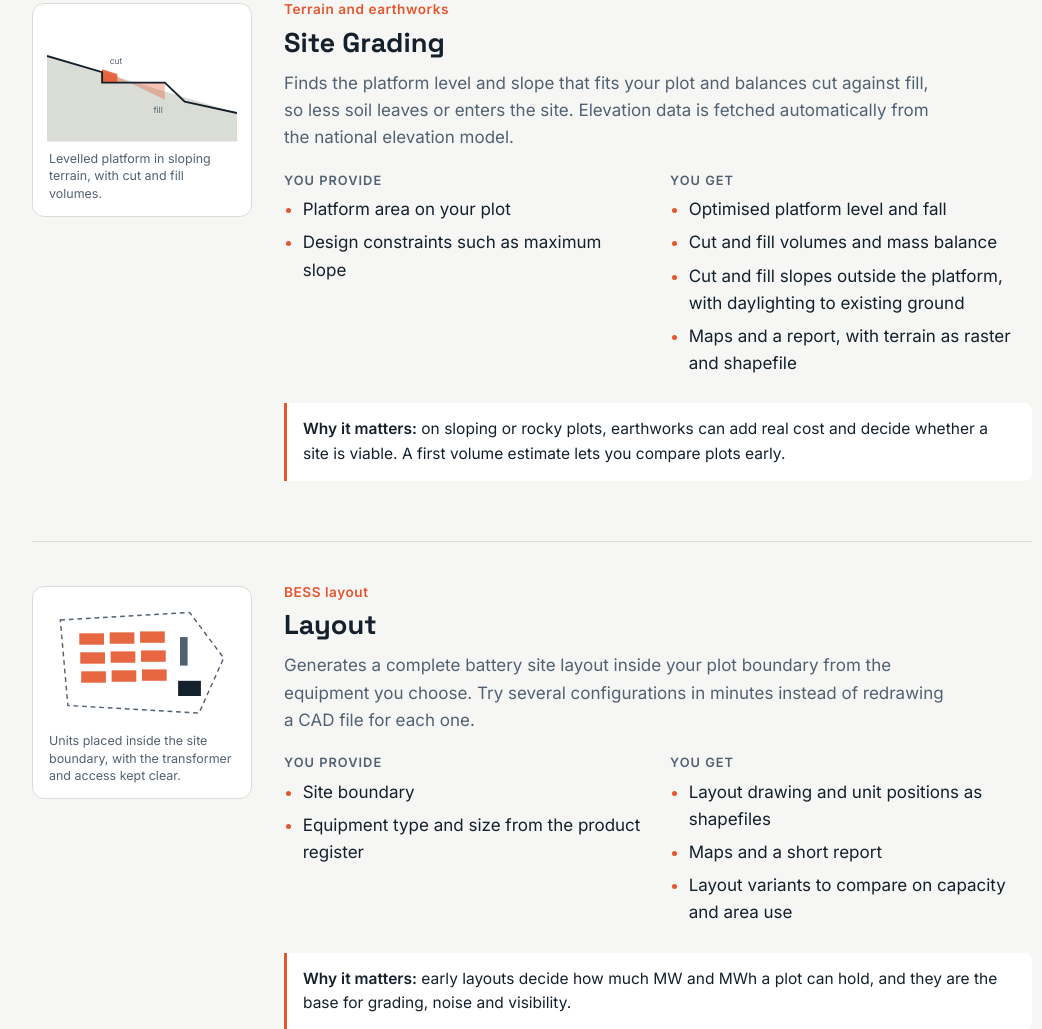
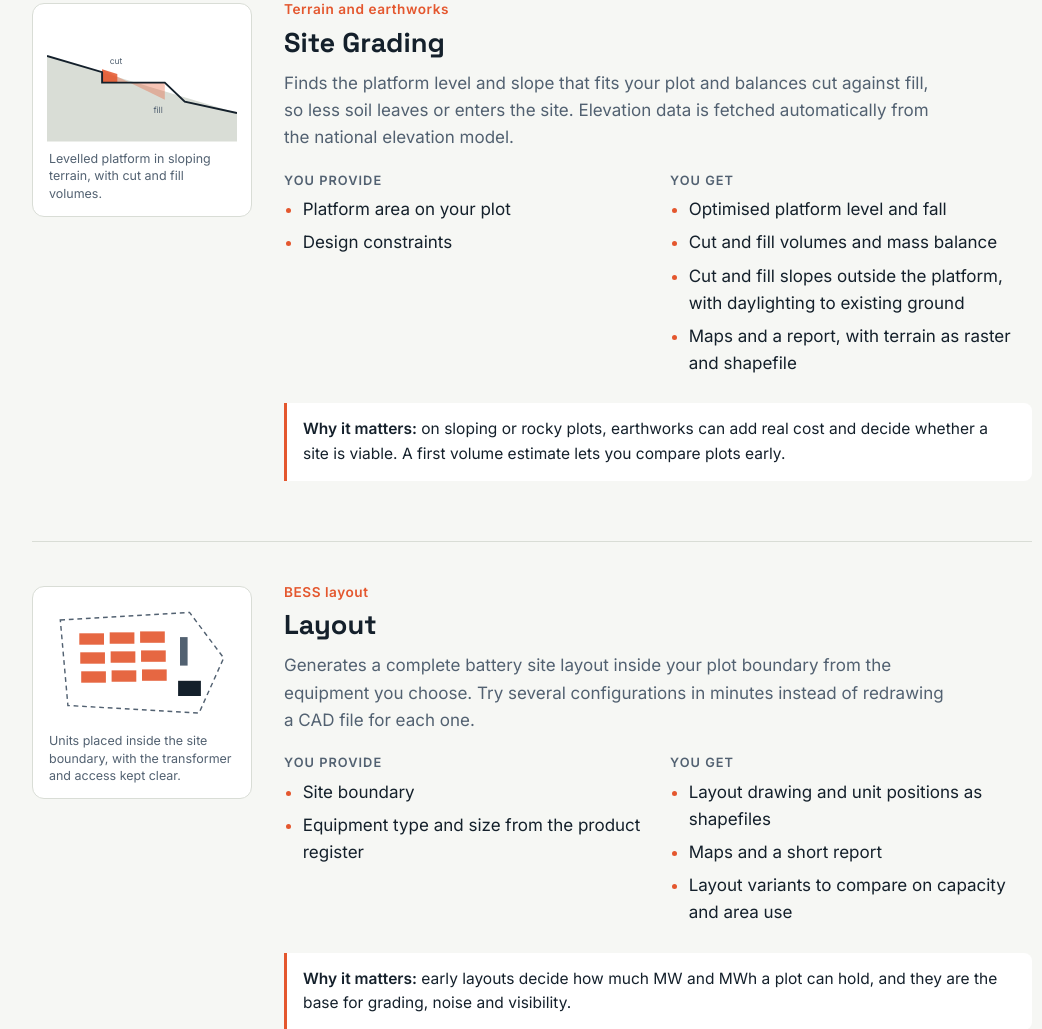
Before and after one commit to bouncyenergy/bouncy-tools, a plain HTML site: page index.html in a window 1280 px wide. Shown: the part 727-1756 px from the top of the page, without its empty margins (108-1150 px from the left). Drawn offline with Linux system fonts and the light colour scheme.

Commit message:
Simplify design constraints list item

```diff
--- a/index.html
+++ b/index.html
@@ -134,7 +134,7 @@ section.tool:last-of-type { border-bottom: 0; }
         <h3>You provide</h3>
         <ul>
           <li>Platform area on your plot</li>
-          <li>Design constraints such as maximum slope</li>
+          <li>Design constraints</li>
         </ul>
       </div>
       <div>
```
